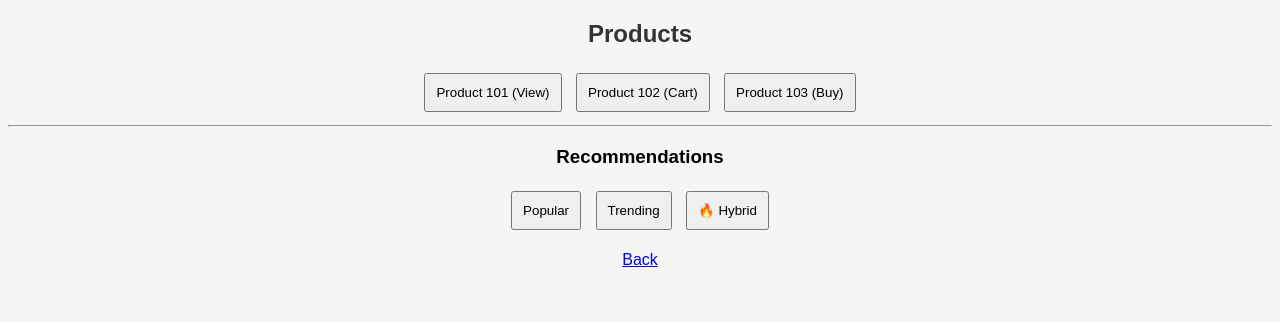
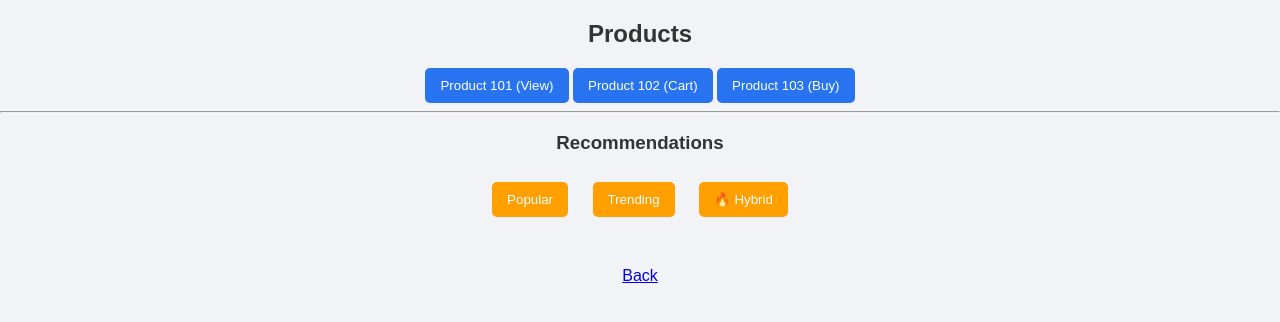
Before and after one commit to nalabolugurucharan12-cpu/smart-recommendation-system, a Flask app: page /products in a window 1280 px wide. Shown: the top 322 px of the page. Run offline with Flask 3, Linux system fonts and the light colour scheme.

Commit message:
Improved the complete UI

```diff
--- a/static/style.css
+++ b/static/style.css
@@ -1,28 +1,82 @@
 body {
     font-family: Arial;
+    background: #f1f3f6;
+    margin: 0;
+    padding: 0;
     text-align: center;
-    background: #f5f5f5;
 }
 
-h1, h2 {
+h1, h2, h3 {
     color: #333;
+}
+
+/* NAVBAR */
+.nav {
+    margin: 20px;
 }
 
 .nav a {
     margin: 10px;
-    padding: 10px;
-    background: #007BFF;
+    padding: 10px 15px;
+    background: #2874f0;
     color: white;
     text-decoration: none;
+    border-radius: 5px;
+}
+
+/* BUTTON GROUP */
+.btn-group button {
+    margin: 10px;
+    padding: 10px 15px;
+    background: #ff9f00;
+    border: none;
+    color: white;
+    border-radius: 5px;
+    cursor: pointer;
+}
+
+/* GRID LAYOUT */
+.grid {
+    display: grid;
+    grid-template-columns: repeat(auto-fill, minmax(200px, 1fr));
+    gap: 20px;
+    padding: 20px;
+}
+
+/* CARD DESIGN */
+.card {
+    background: white;
+    padding: 15px;
+    border-radius: 10px;
+    box-shadow: 0 2px 8px rgba(0,0,0,0.1);
+    transition: transform 0.2s;
+}
+
+.card:hover {
+    transform: scale(1.05);
+}
+
+/* FORM STYLING */
+.form-container {
+    margin-top: 50px;
+}
+
+input {
+    display: block;
+    margin: 10px auto;
+    padding: 10px;
+    width: 200px;
 }
 
 button {
-    margin: 5px;
-    padding: 10px;
+    padding: 10px 15px;
+    background: #2874f0;
+    color: white;
+    border: none;
     cursor: pointer;
+    border-radius: 5px;
 }
 
-input {
-    margin: 5px;
-    padding: 8px;
+.subtitle {
+    color: #555;
 }
--- a/templates/index.html
+++ b/templates/index.html
@@ -14,7 +14,9 @@
     <a href="/products">View Products</a>
 </div>
 
-    <p>This system recommends products based on your behavior.</p>
+<p class="subtitle">
+    Get personalized recommendations based on your activity.
+</p>
 
 </body>
 </html>
--- a/templates/products.html
+++ b/templates/products.html
@@ -8,7 +8,7 @@
 
 <h2>Products</h2>
 
-<div id="products">
+<div class="products-container">
     <button onclick="interact(101, 'view')">Product 101 (View)</button>
     <button onclick="interact(102, 'cart')">Product 102 (Cart)</button>
     <button onclick="interact(103, 'purchase')">Product 103 (Buy)</button>
@@ -18,12 +18,14 @@
 
 <h3>Recommendations</h3>
 
-<!-- Removed hardcoded user_id -->
-<button onclick="loadRecommendations('/recommend/popular')">Popular</button>
-<button onclick="loadRecommendations('/recommend/trending')">Trending</button>
-<button onclick="loadRecommendations('/recommend/hybrid')">🔥 Hybrid</button>
+<div class="btn-group">
+    <button onclick="loadRecommendations('/recommend/popular')">Popular</button>
+    <button onclick="loadRecommendations('/recommend/trending')">Trending</button>
+    <button onclick="loadRecommendations('/recommend/hybrid')">🔥 Hybrid</button>
+</div>
 
-<ul id="results"></ul>
+<!-- 🔥 NEW GRID -->
+<div id="results" class="grid"></div>
 
 <a href="/">Back</a>
 
@@ -38,22 +40,26 @@ function loadRecommendations(url) {
     fetch(url)
         .then(res => res.json())
         .then(data => {
-            let list = document.getElementById("results");
-            list.innerHTML = "";
+
+            let container = document.getElementById("results");
+            container.innerHTML = "";
 
             data.forEach(item => {
-                let li = document.createElement("li");
-                li.innerText = JSON.stringify(item);
-                list.appendChild(li);
+
+                let card = document.createElement("div");
+                card.className = "card";
+
+                card.innerHTML = `
+                    <p><strong>Product ID:</strong> ${item.product_id}</p>
+                    <p><strong>Category:</strong> ${item.category}</p>
+                `;
+
+                container.appendChild(card);
             });
         });
 }
 
-// ✅ AUTO LOAD recommendations when page opens
-window.onload = function() {
-    loadRecommendations('/recommend/hybrid');
-};
-
+// Auto load hybrid
 window.onload = function() {
     loadRecommendations('/recommend/hybrid');
 };
```
Also changed, not shown: recommender.py (+49 -31 lines), templates/login.html (+9 -7 lines), templates/register.html (+9 -7 lines). Lines whose indentation alone changed are shown as unchanged.
